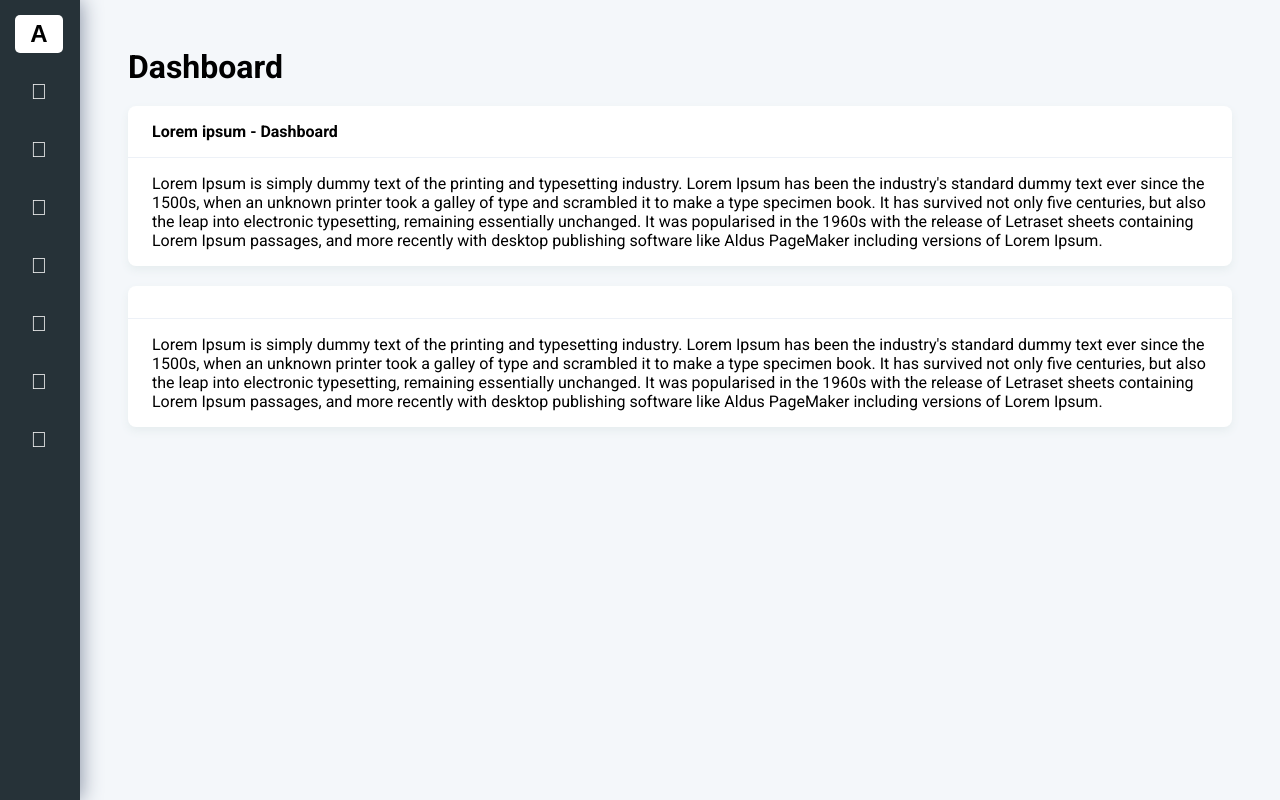
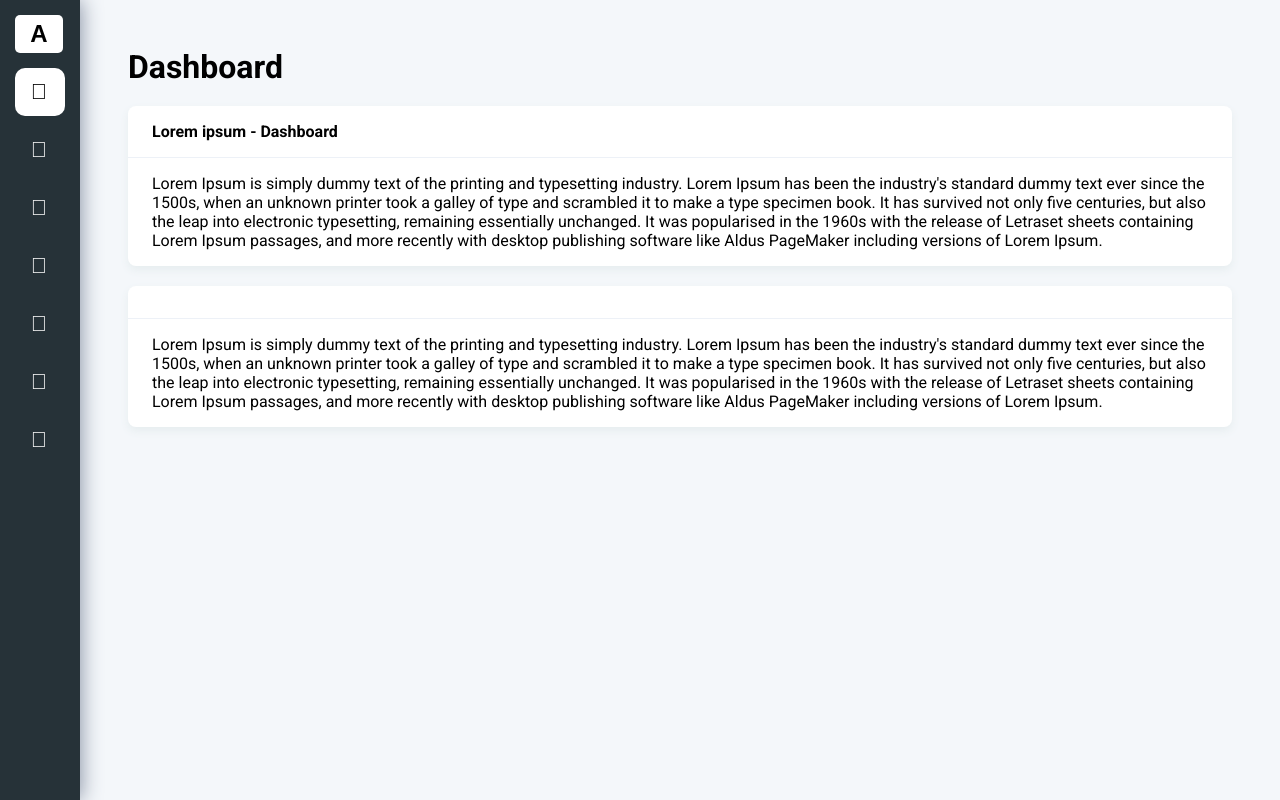
Before and after one commit to mbadrulamin/boilerplate-Angular, an Angular app: page /dashboard in a window 1280 px wide. Built offline with nearby package versions, Linux system fonts and the light colour scheme.

Commit message:
fix routing not working

```diff
--- a/src/app/sidenav/sidenav.component.html
+++ b/src/app/sidenav/sidenav.component.html
@@ -9,7 +9,8 @@
   </div>
   <ul class="sidenav-nav">
     <li class="sidenav-nav-item" *ngFor="let data of navData">
-      <a class="sidenav-nav-link" routerLink="[data.routeLink]"
+      <a class="sidenav-nav-link"
+          [routerLink]="[data.routeLink]"
           routerLinkActive="active"
           [routerLinkActiveOptions]="{exact: true}"
       >
@@ -18,4 +19,5 @@
       </a>
     </li>
   </ul>
+
 </div>
```
